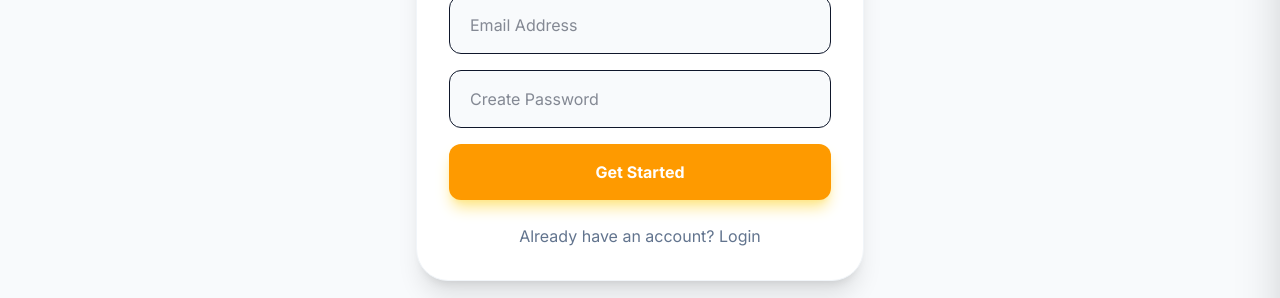
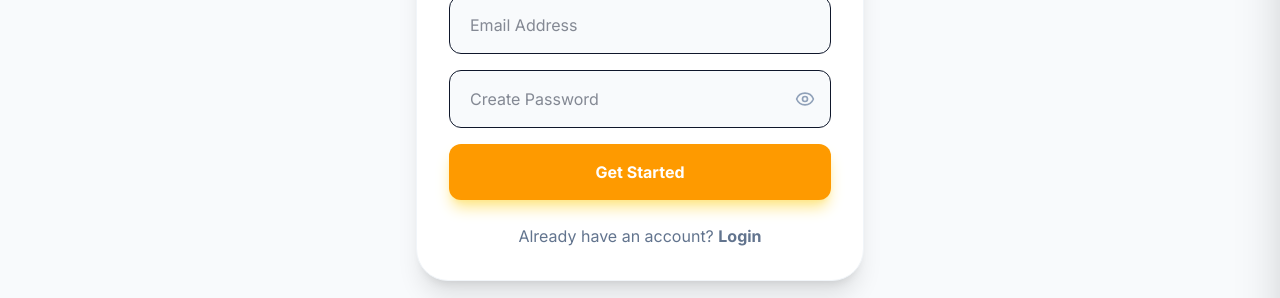
Before and after one commit to SahiRB1104/Tiffin-Service-React, a React (Vite) app in the folder frontend/: page /signup in a window 1280 px wide. Shown: the part 193-491 px from the top of the page. Built offline with nearby package versions, Linux system fonts and the light colour scheme.

Commit message:
fix :The password toggle will show an eye icon when the password is hidden and an eye-off icon when it's visible

```diff
--- a/frontend/src/pages/Signup.jsx
+++ b/frontend/src/pages/Signup.jsx
@@ -1,11 +1,12 @@
 import React, { useState } from "react";
-import { AlertCircle } from "lucide-react";
+import { AlertCircle, Eye, EyeOff } from "lucide-react";
 import { api } from "../api/api";
 import { useNavigate } from "react-router-dom";
 
 export const Signup = () => {
   const [email, setEmail] = useState("");
   const [password, setPassword] = useState("");
+  const [showPassword, setShowPassword] = useState(false);
   const [error, setError] = useState("");
   const [success, setSuccess] = useState("");
 
@@ -88,14 +89,23 @@ export const Signup = () => {
           required
         />
 
+        <div className="relative">
           <input
-          type="password"
+            type={showPassword ? "text" : "password"}
             placeholder="Create Password"
             value={password}
             onChange={(e) => setPassword(e.target.value)}
             className="w-full px-5 py-4 rounded-xl border bg-slate-50"
             required
           />
+          <button
+            type="button"
+            onClick={() => setShowPassword(!showPassword)}
+            className="absolute right-4 top-1/2 -translate-y-1/2 text-slate-400 hover:text-slate-600 transition-colors"
+          >
+            {showPassword ? <EyeOff size={20} /> : <Eye size={20} />}
+          </button>
+        </div>
 
         <button className="w-full bg-amber-500 text-white py-4 rounded-xl font-bold shadow-lg shadow-amber-200">
           Get Started
@@ -104,9 +114,10 @@ export const Signup = () => {
 
       <button
         onClick={() => navigate("/login")}
-        className="mt-6 text-slate-500 w-full text-center"
+        className="mt-6 text-slate-500 w-full text-center hover:text-amber-500 transition-colors"
       >
-        Already have an account? Login
+        Already have an account?{" "}
+        <span className="font-bold">Login</span>
       </button>
     </div>
   );
```
Lines whose indentation alone changed are shown as unchanged.
